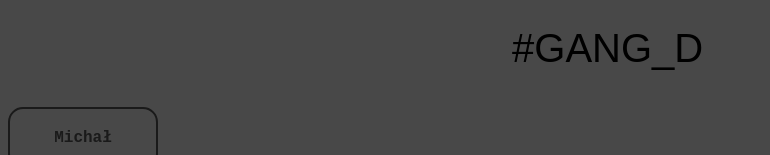
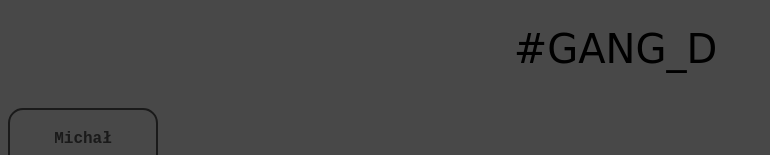
Before and after one commit to MaciusGaming/web, a plain HTML site: page index.html in a window 1280 px wide. Shown: the top 155 px of the page, without its empty margins (0-770 px from the left). Drawn offline with Linux system fonts and the light colour scheme.

Commit message:
Update style.css

```diff
--- a/style.css
+++ b/style.css
@@ -40,7 +40,7 @@ text {
     position: relative;
     align-items: center;
     justify-items: center;
-    font-family: 'Josefin Sans', sans-serif;
+    font-family: 'Fuzzy Bubbles', cursive;
     margin-left: 39%;
     font-size: 40px;
 }
```
